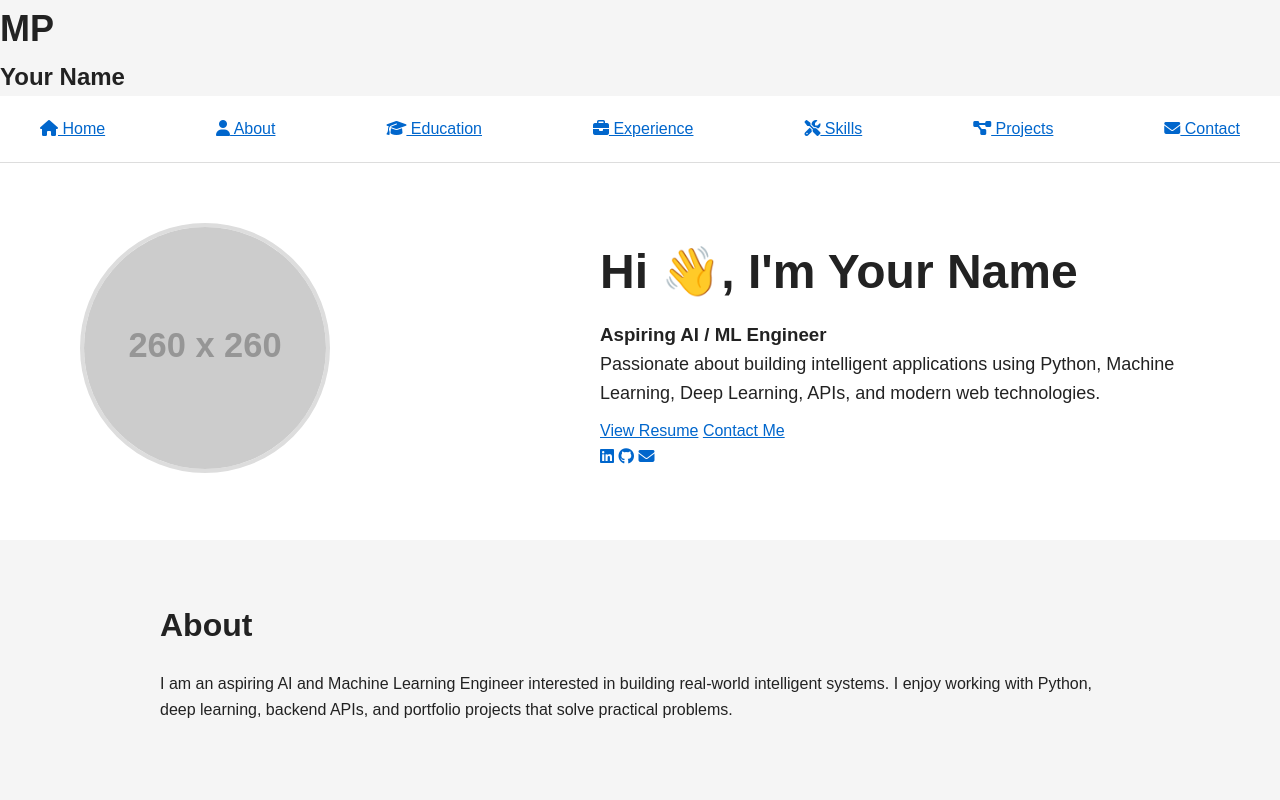
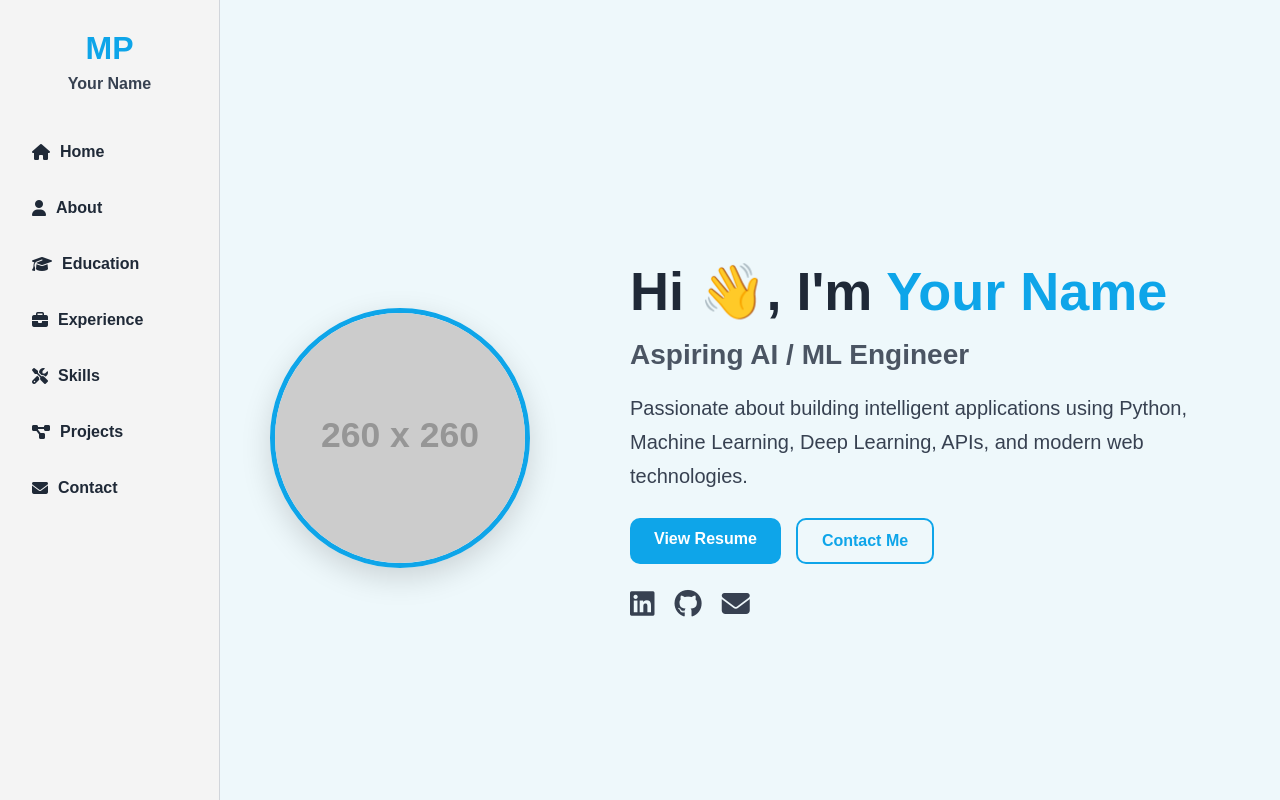
Before and after one commit to mounipasam10-png/portfolio, a plain HTML site: page index.html in a window 1280 px wide. Shown: the top 800 px of the page. Drawn offline with Linux system fonts and the light colour scheme; placeholder pictures from the web are drawn by us.

Commit message:
Update style.css

```diff
--- a/style.css
+++ b/style.css
@@ -4,48 +4,92 @@
     box-sizing: border-box;
 }
 
+html {
+    scroll-behavior: smooth;
+}
+
 body {
     font-family: Arial, sans-serif;
-    background: #f5f5f5;
-    color: #222;
-    line-height: 1.6;
+    background: #eef8fb;
+    color: #1f2937;
 }
 
-nav {
+.container {
     display: flex;
-    justify-content: space-between;
-    align-items: center;
-    padding: 20px 40px;
-    background: white;
-    position: sticky;
-    top: 0;
-    border-bottom: 1px solid #ddd;
+    min-height: 100vh;
+}
+
+.sidebar {
+    width: 220px;
+    background: #f4f4f4;
+    border-right: 1px solid #d1d5db;
+    padding: 30px 20px;
+    position: fixed;
+    height: 100vh;
+    overflow-y: auto;
 }
 
 .logo {
-    font-size: 24px;
-    font-weight: bold;
+    text-align: center;
+    margin-bottom: 40px;
 }
 
-.nav-links {
-    list-style: none;
-    display: flex;
-    gap: 20px;
+.logo h2 {
+    color: #0ea5e9;
+    font-size: 32px;
+    margin-bottom: 8px;
 }
 
-.nav-links a {
+.logo p {
+    font-weight: bold;
+    color: #374151;
+}
+
+.sidebar nav {
+    display: flex;
+    flex-direction: column;
+    gap: 18px;
+}
+
+.sidebar nav a {
     text-decoration: none;
-    color: #222;
-    font-weight: 500;
+    color: #1f2937;
+    font-weight: 600;
+    display: flex;
+    align-items: center;
+    gap: 10px;
+    padding: 10px 12px;
+    border-radius: 8px;
+    transition: 0.3s;
+}
+
+.sidebar nav a:hover {
+    background: #0ea5e9;
+    color: white;
+}
+
+.content {
+    margin-left: 220px;
+    width: calc(100% - 220px);
+    padding: 40px 50px;
 }
 
 .hero {
     display: flex;
+    align-items: center;
     justify-content: space-between;
-    align-items: center;
-    padding: 60px 80px;
-    background: white;
+    gap: 60px;
+    min-height: 100vh;
     flex-wrap: wrap;
+}
+
+.hero-image img {
+    width: 260px;
+    height: 260px;
+    border-radius: 50%;
+    object-fit: cover;
+    border: 5px solid #0ea5e9;
+    box-shadow: 0 10px 30px rgba(0, 0, 0, 0.15);
 }
 
 .hero-text {
@@ -53,40 +97,109 @@ nav {
 }
 
 .hero-text h1 {
-    font-size: 48px;
-    margin-bottom: 10px;
+    font-size: 54px;
+    margin-bottom: 15px;
+    line-height: 1.2;
+}
+
+.hero-text h1 span {
+    color: #0ea5e9;
+}
+
+.hero-text h3 {
+    font-size: 28px;
+    margin-bottom: 20px;
+    color: #4b5563;
 }
 
 .hero-text p {
-    margin-bottom: 10px;
-    font-size: 18px;
+    font-size: 20px;
+    line-height: 1.7;
+    margin-bottom: 25px;
+    color: #374151;
 }
 
-.hero-image img {
-    width: 250px;
-    height: 250px;
-    border-radius: 50%;
-    object-fit: cover;
-    border: 4px solid #ddd;
+.buttons {
+    display: flex;
+    gap: 15px;
+    margin-bottom: 25px;
+    flex-wrap: wrap;
+}
+
+.btn {
+    text-decoration: none;
+    padding: 12px 24px;
+    border-radius: 10px;
+    font-weight: bold;
+    transition: 0.3s;
+}
+
+.btn.primary {
+    background: #0ea5e9;
+    color: white;
+}
+
+.btn.primary:hover {
+    background: #0284c7;
+}
+
+.btn.secondary {
+    border: 2px solid #0ea5e9;
+    color: #0ea5e9;
+    background: transparent;
+}
+
+.btn.secondary:hover {
+    background: #0ea5e9;
+    color: white;
+}
+
+.social-icons {
+    display: flex;
+    gap: 20px;
+}
+
+.social-icons a {
+    font-size: 28px;
+    color: #374151;
+    transition: 0.3s;
+}
+
+.social-icons a:hover {
+    color: #0ea5e9;
 }
 
 .section {
-    max-width: 1000px;
-    margin: 40px auto;
-    padding: 20px;
+    padding: 60px 0;
 }
 
 .section h2 {
-    font-size: 32px;
-    margin-bottom: 20px;
+    font-size: 36px;
+    margin-bottom: 25px;
+    color: #111827;
 }
 
 .card {
     background: white;
-    padding: 20px;
+    padding: 24px;
+    border-radius: 14px;
+    box-shadow: 0 4px 12px rgba(0, 0, 0, 0.08);
     margin-bottom: 20px;
-    border-radius: 14px;
-    box-shadow: 0 2px 8px rgba(0, 0, 0, 0.08);
+}
+
+.card h3 {
+    margin-bottom: 10px;
+}
+
+.card p {
+    margin-bottom: 10px;
+    line-height: 1.6;
+}
+
+.card a {
+    color: #0ea5e9;
+    text-decoration: none;
+    font-weight: bold;
 }
 
 .skills-list {
@@ -96,34 +209,41 @@ nav {
 }
 
 .skills-list span {
-    background: #e8e8e8;
+    background: white;
+    border: 1px solid #d1d5db;
     padding: 10px 16px;
     border-radius: 20px;
-    font-weight: 500;
+    font-weight: 600;
 }
 
-a {
-    color: #0066cc;
-}
-
-@media (max-width: 768px) {
-    nav {
-        flex-direction: column;
-        gap: 15px;
+@media (max-width: 900px) {
+    .sidebar {
+        position: relative;
+        width: 100%;
+        height: auto;
     }
 
-    .nav-links {
+    .content {
+        margin-left: 0;
+        width: 100%;
+        padding: 30px 20px;
+    }
+
+    .container {
+        flex-direction: column;
+    }
+
+    .hero {
+        flex-direction: column;
+        justify-content: center;
+        text-align: center;
+        min-height: auto;
+        padding-top: 40px;
+    }
+
+    .sidebar nav {
+        flex-direction: row;
         flex-wrap: wrap;
         justify-content: center;
     }
-
-    .hero {
-        flex-direction: column-reverse;
-        text-align: center;
-        padding: 40px 20px;
-    }
-
-    .hero-text h1 {
-        font-size: 36px;
-    }
 }
```
